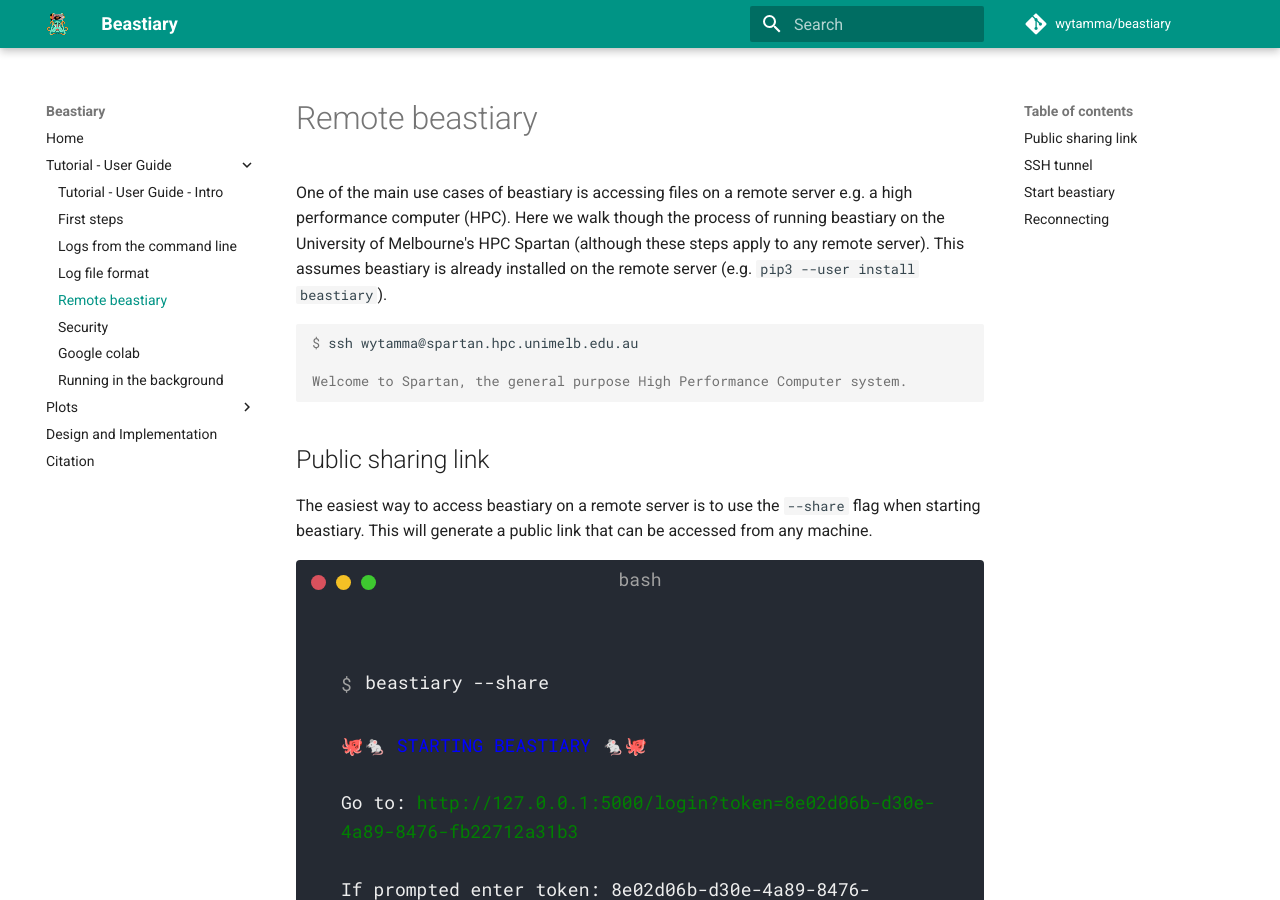
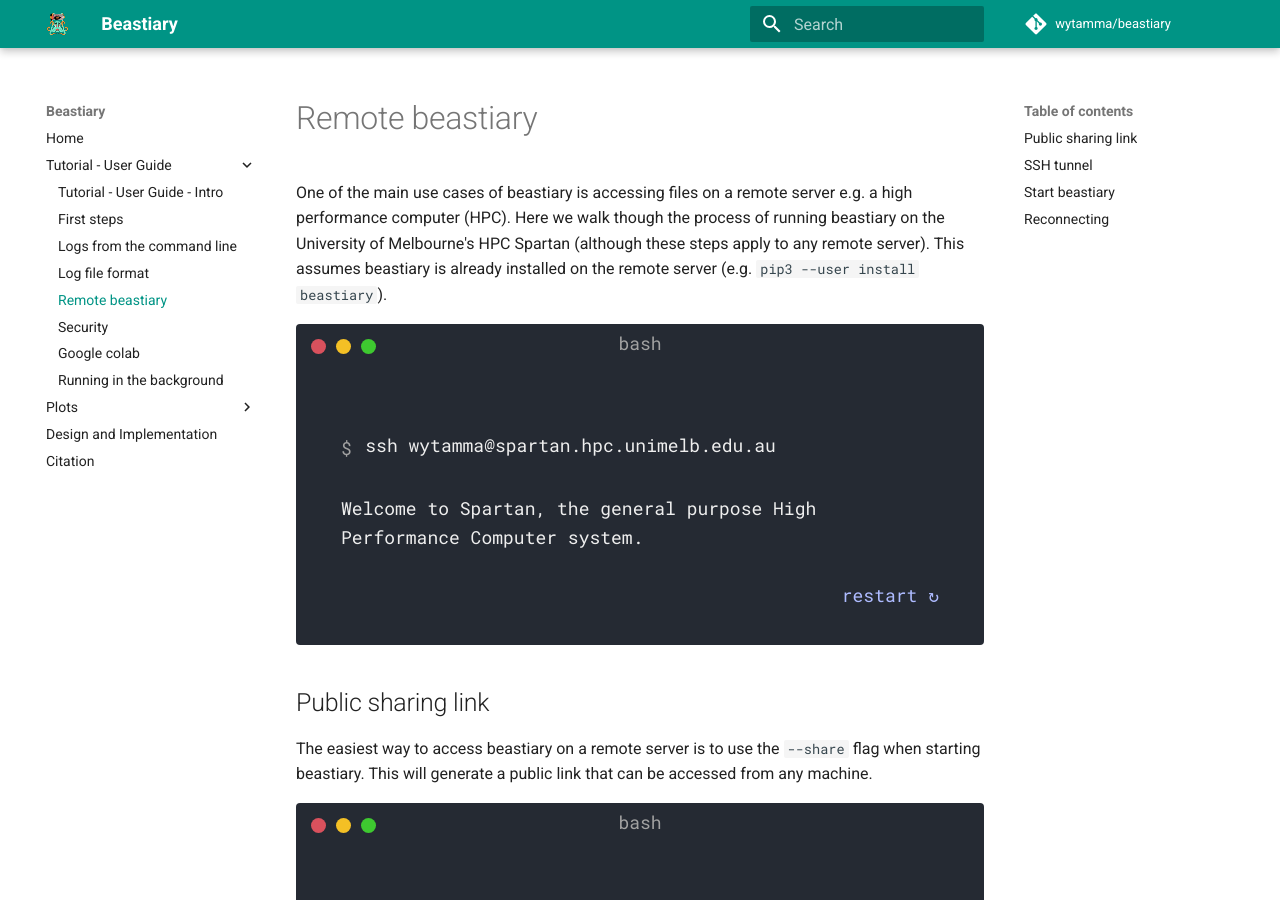
Before and after one commit to Wytamma/beastiary, an MkDocs documentation site: the page built from docs/tutorial/remote-beastiary.md, in a window 1280 px wide and 900 px high. Built offline with MkDocs 1.6.1 and Material for MkDocs 9.7.7, drawn with Linux system fonts in a browser that asks for light colours; comment, search, counter and statistics services are not loaded.

Commit message:
:art: update docs

````diff
--- a/docs/tutorial/remote-beastiary.md
+++ b/docs/tutorial/remote-beastiary.md
@@ -1,11 +1,14 @@
 
 One of the main use cases of beastiary is accessing files on a remote server e.g. a high performance computer (HPC). Here we walk though the process of running beastiary on the University of Melbourne's HPC Spartan (although these steps apply to any remote server). This assumes beastiary is already installed on the remote server (e.g. `pip3 --user install beastiary`).
+
+<div class="termy">
 
 ```console
 $ ssh wytamma@spartan.hpc.unimelb.edu.au
 
 Welcome to Spartan, the general purpose High Performance Computer system.
 ```
+</div>
 
 ## Public sharing link
 
````
